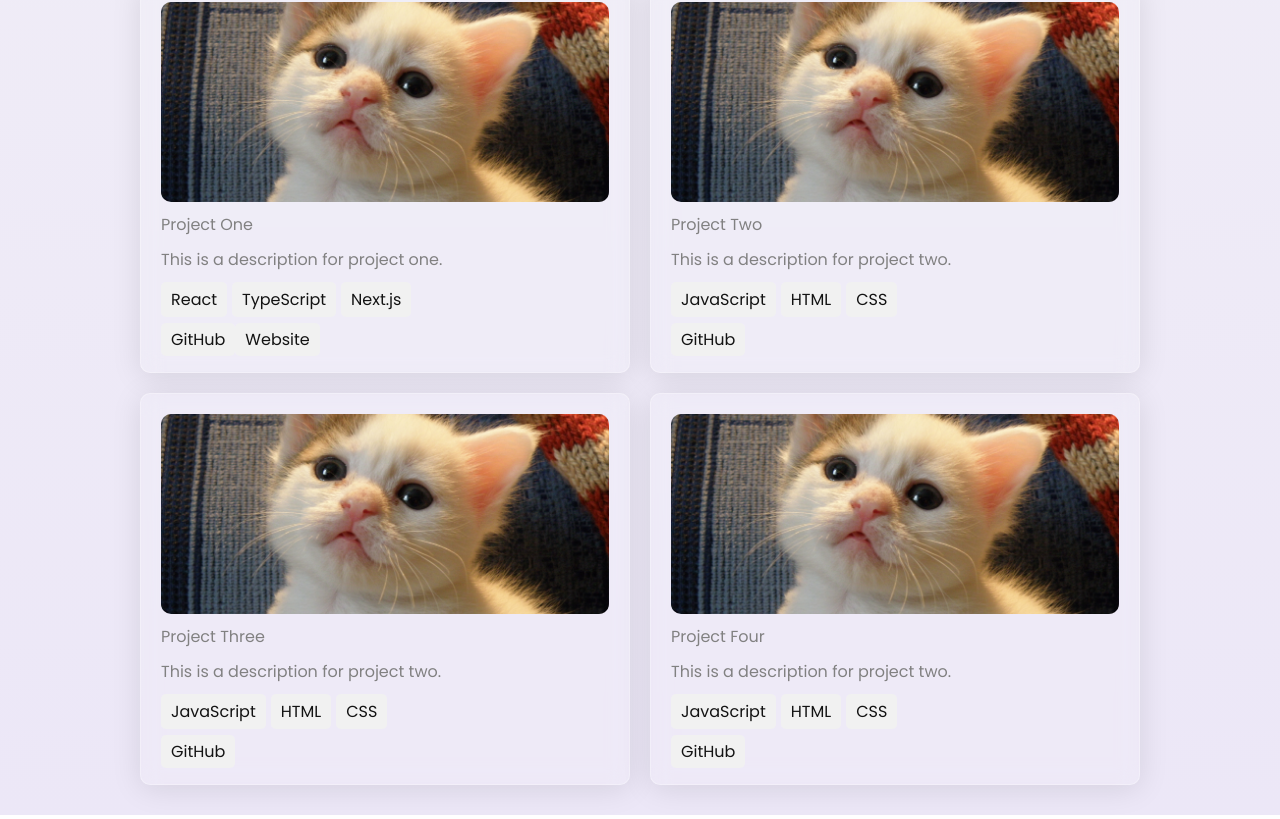
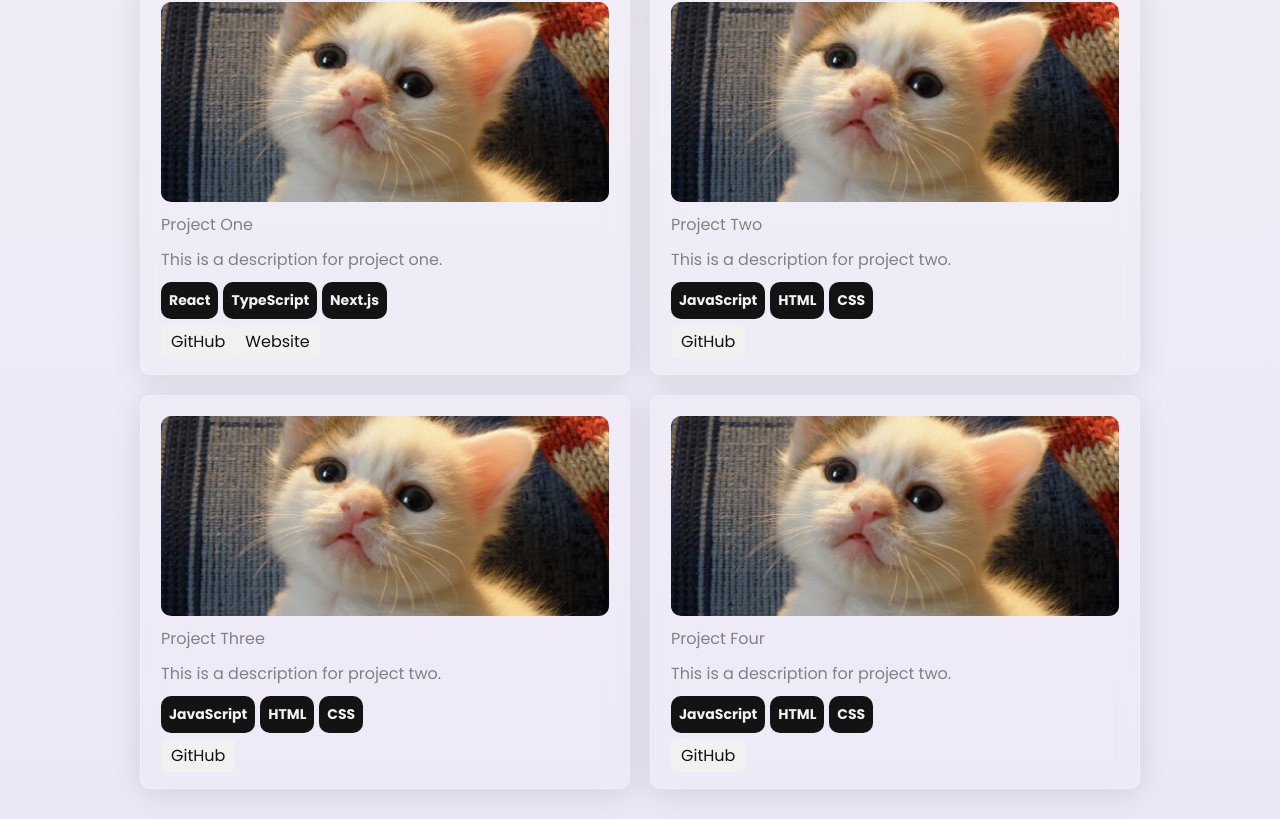
Before and after one commit to neilcasas/portfolio-v1, a Next.js app: page / in a window 1280 px wide. Shown: the part 1841-2660 px from the top of the page. Built offline with nearby package versions, Linux system fonts and the light colour scheme.

Commit message:
added animation on projects component

```diff
--- a/src/app/components/Projects.tsx
+++ b/src/app/components/Projects.tsx
@@ -1,8 +1,11 @@
+"use client";
 import { StaticImageData } from "next/image";
+import { motion } from "framer-motion";
 import Image from "next/image";
 import styles from "./Projects.module.scss";
 import { Subheader } from "./Subheader";
-import ProjectImage from "../../../public/cat.jpeg"; // Mock image
+import { Skill } from "./Skills";
+import ProjectImage from "../../../public/cat.jpeg";
 
 type ProjectProps = {
   title: string;
@@ -15,7 +18,13 @@ type ProjectProps = {
 
 export const Project: React.FC<ProjectProps> = (props: ProjectProps) => {
   return (
-    <div className={styles.project}>
+    <motion.div
+      initial={{ opacity: 0, translateX: "-20%" }}
+      whileInView={{ opacity: 1, translateX: "0%" }}
+      transition={{ duration: "0.8", type: "spring" }}
+      viewport={{ once: true }}
+      className={styles.project}
+    >
       <div className={styles.imgContainer}>
         <Image src={props.image} alt={props.title} />
       </div>
@@ -23,9 +32,7 @@ export const Project: React.FC<ProjectProps> = (props: ProjectProps) => {
       <div>{props.description}</div>
       <div className={styles.skills}>
         {props.skills.map((skill, key) => (
-          <div key={key} className={styles.skill}>
-            {skill}
-          </div>
+          <Skill key={key} text={skill} />
         ))}
       </div>
       <div className={styles.buttons}>
@@ -34,7 +41,7 @@ export const Project: React.FC<ProjectProps> = (props: ProjectProps) => {
           {props.website && <a href={props.website}>Website</a>}
         </div>
       </div>
-    </div>
+    </motion.div>
   );
 };
 
--- a/src/app/components/Skills.tsx
+++ b/src/app/components/Skills.tsx
@@ -7,7 +7,7 @@ type SkillProps = {
   text: string;
 };
 
-const Skill: React.FC<SkillProps> = ({ text }) => {
+export const Skill: React.FC<SkillProps> = ({ text }) => {
   return (
     <motion.div
       initial={{ opacity: 0, translateY: "50%" }}
--- a/src/app/components/Subheader.tsx
+++ b/src/app/components/Subheader.tsx
@@ -1,9 +1,6 @@
 "use client";
 import styles from "./Subheader.module.scss";
 import { motion } from "framer-motion";
-// type SubheaderProps = {
-//   text: string
-// };
 
 export const Subheader: React.FC<{ text: string }> = ({ text }) => {
   return (
```
